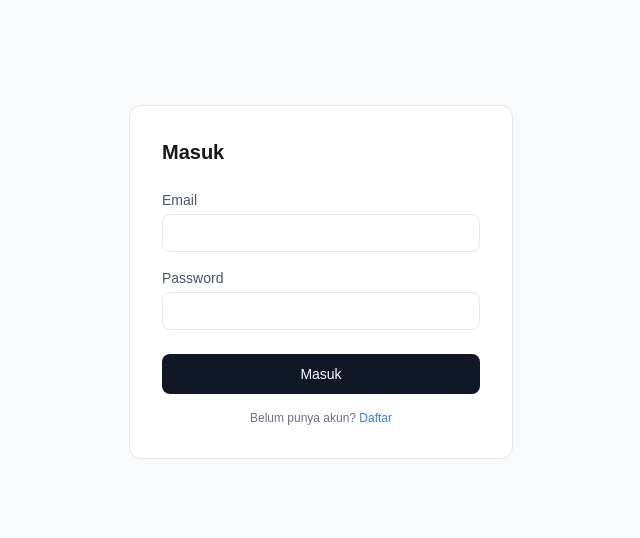
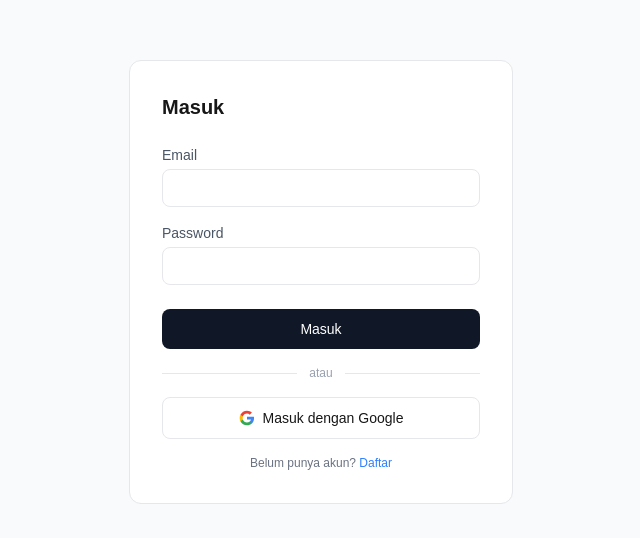
Before and after one commit to rahmaliyyah/Jastipal, a Next.js app: page /login in a window 1280 px wide. Shown: the part 118-656 px from the top of the page, without its empty margins (319-959 px from the left). Built offline with nearby package versions, Linux system fonts and the light colour scheme; no server answers.

Commit message:
Updated login page

```diff
--- a/app/(auth)/login/page.tsx
+++ b/app/(auth)/login/page.tsx
@@ -25,7 +25,6 @@ export default function LoginPage() {
       return
     }
 
-    // Cek role user, redirect sesuai role
     const { data: userData } = await supabase
       .from('users')
       .select('role')
@@ -37,6 +36,15 @@ export default function LoginPage() {
     } else {
       router.push('/browse')
     }
+  }
+
+  async function handleGoogleLogin() {
+    await supabase.auth.signInWithOAuth({
+      provider: 'google',
+      options: {
+        redirectTo: `${window.location.origin}/auth/callback`
+      }
+    })
   }
 
   return (
@@ -67,6 +75,23 @@ export default function LoginPage() {
           {loading ? 'Loading...' : 'Masuk'}
         </button>
 
+        <div className="flex items-center gap-3 my-4">
+          <div className="flex-1 h-px bg-gray-200"></div>
+          <span className="text-xs text-gray-400">atau</span>
+          <div className="flex-1 h-px bg-gray-200"></div>
+        </div>
+
+        <button onClick={handleGoogleLogin}
+          className="w-full border border-gray-200 rounded-lg py-2.5 text-sm font-medium hover:bg-gray-50 transition-all flex items-center justify-center gap-2">
+          <svg width="16" height="16" viewBox="0 0 24 24">
+            <path fill="#4285F4" d="M22.56 12.25c0-.78-.07-1.53-.2-2.25H12v4.26h5.92c-.26 1.37-1.04 2.53-2.21 3.31v2.77h3.57c2.08-1.92 3.28-4.74 3.28-8.09z"/>
+            <path fill="#34A853" d="M12 23c2.97 0 5.46-.98 7.28-2.66l-3.57-2.77c-.98.66-2.23 1.06-3.71 1.06-2.86 0-5.29-1.93-6.16-4.53H2.18v2.84C3.99 20.53 7.7 23 12 23z"/>
+            <path fill="#FBBC05" d="M5.84 14.09c-.22-.66-.35-1.36-.35-2.09s.13-1.43.35-2.09V7.07H2.18C1.43 8.55 1 10.22 1 12s.43 3.45 1.18 4.93l3.66-2.84z"/>
+            <path fill="#EA4335" d="M12 5.38c1.62 0 3.06.56 4.21 1.64l3.15-3.15C17.45 2.09 14.97 1 12 1 7.7 1 3.99 3.47 2.18 7.07l3.66 2.84c.87-2.6 3.3-4.53 6.16-4.53z"/>
+          </svg>
+          Masuk dengan Google
+        </button>
+
         <p className="text-center text-xs text-gray-500 mt-4">
           Belum punya akun? <a href="/register" className="text-blue-500">Daftar</a>
         </p>
```
